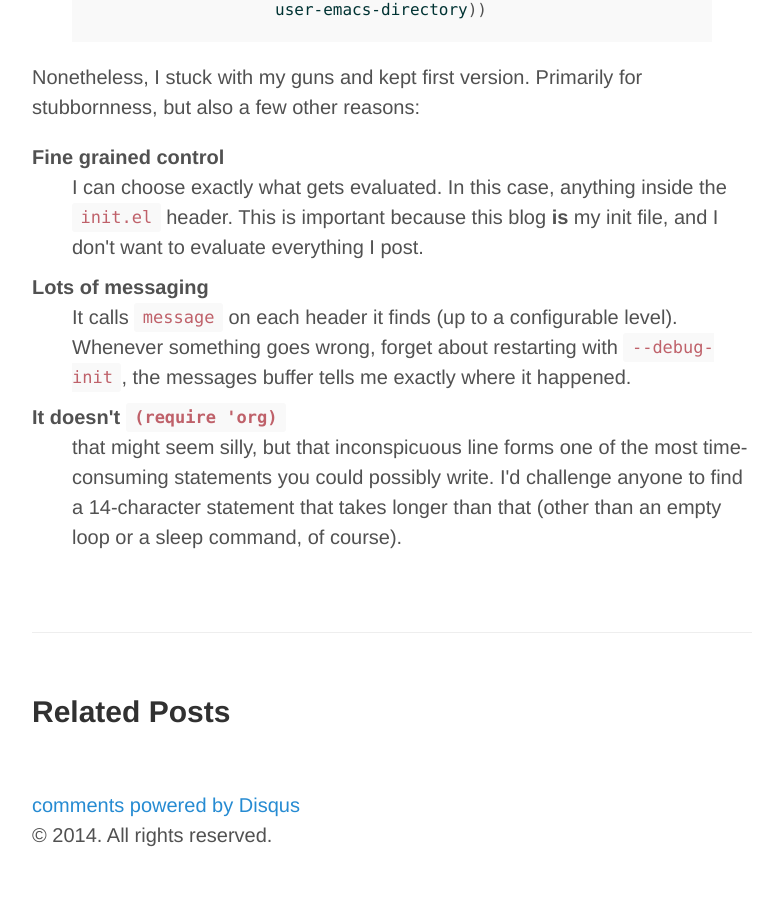
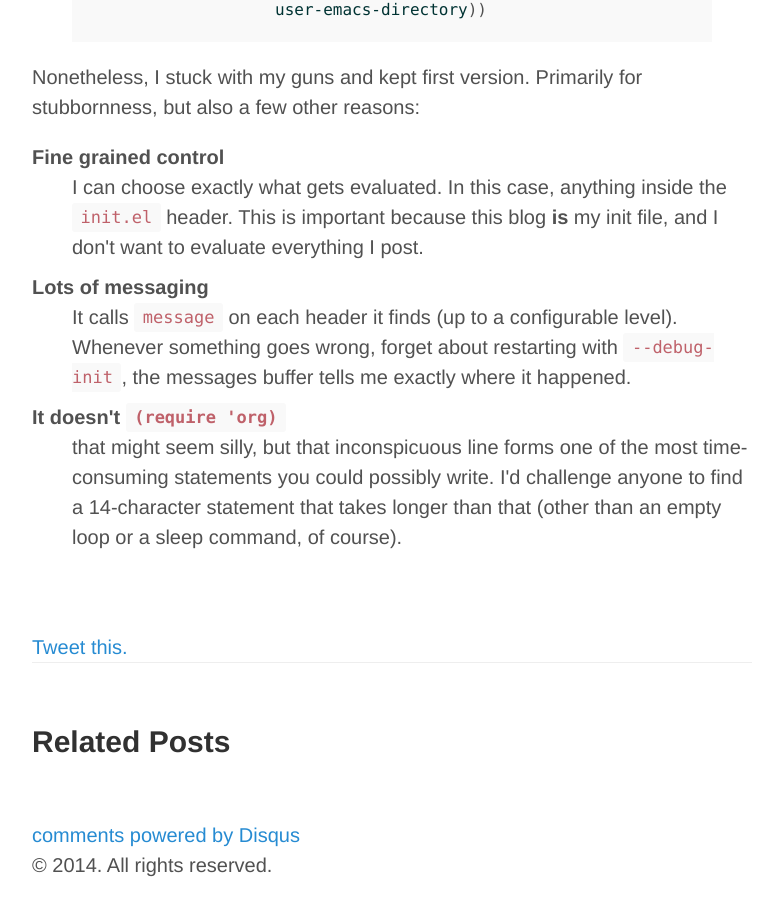
Before and after one commit to Malabarba/EndlessParentheses, a Jekyll site: the page built from _posts/2014-06-26-init-org-Without-org-mode.html, in a window 1280 px wide and 900 px high, scrolled down 1309 px. Shown: the whole window, without its empty margins (248-1025 px from the left). Built offline with Jekyll 4.4.1, drawn with Linux system fonts in a browser that asks for light colours; Markdown is read by kramdown in place of the engine named in the settings; comment, search, counter and statistics services are not loaded; before the commit the page ends 2179 px from its top, so only the background shows below that.

Commit message:
Tweet Link

```diff
--- /dev/null
+++ b/_includes/twitter.html
@@ -0,0 +1 @@
+<a href="https://twitter.com/intent/tweet?url={{ site.url }}{{ page.url }}&text={{ page.title }}&via=BruceConnor" target="_blank">Tweet this.</a>
--- a/_layouts/post.html
+++ b/_layouts/post.html
@@ -7,6 +7,8 @@
   <span class="post-date">{{ page.date | date_to_string }}</span>
   {{ content }}
 </div>
+
+{% include twitter.html %}
 
 <div class="related">
   <h2>Related Posts</h2>
```
Lines whose indentation alone changed are shown as unchanged.
